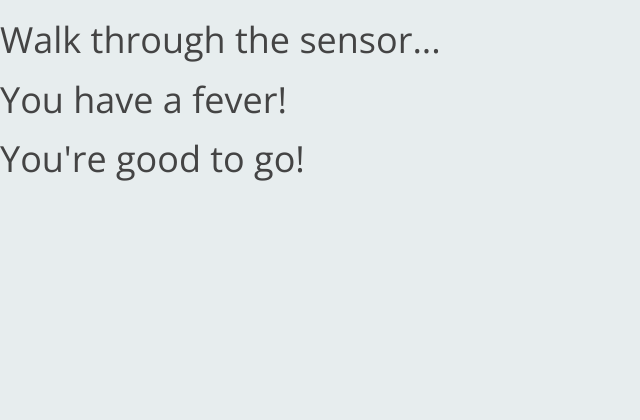
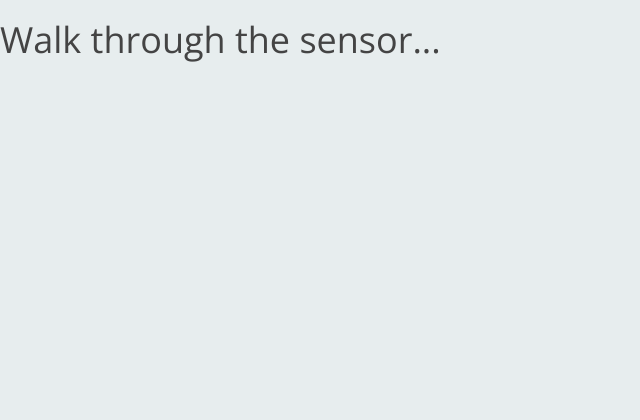
Before and after one commit to jihyukbae/too-hot, a Flask app: page / in a window 1280 px wide. Shown: the top 420 px of the page, without its empty margins (0-640 px from the left). Run offline with Flask 2, Linux system fonts and the light colour scheme; some libraries are stand-ins or nearby versions.

Commit message:
Changes text according to user condition

```diff
--- a/app/templates/index.html
+++ b/app/templates/index.html
@@ -16,9 +16,9 @@
 
 </head>
 <body>
-  <h1 class="centeredText">Walk through the sensor...</h1>
-  <h1 class="centeredText">You have a fever!</h1>
-  <h1 class="centeredText">You're good to go!</h1>
+  <h1 id="defaulttext" class="centeredText">Walk through the sensor...</h1>
+  <h1 id="sickText" class="centeredText" style="display:none">You have a fever!</h1>
+  <h1 id="healthyText" class="centeredText" style="display:none">You're good to go!</h1>
 
 
 
@@ -32,8 +32,16 @@
         console.log(msg);
         if(msg.temp > 100) {
            document.body.style.backgroundColor = "red";
+           document.getElementById("defaulttext").style = "display:none";
+           document.getElementById("sickText").style = "display:unset";
+           document.getElementById("healthyText").style = "display:none";
         } else {
            document.body.style.backgroundColor = "green";
+           document.getElementById("defaulttext").style = "display:none";
+           document.getElementById("sickText").style = "display:none";
+           document.getElementById("healthyText").style = "display:unset";
+
+
         }
     });
 </script>
```
Also changed, not shown: database.db.
